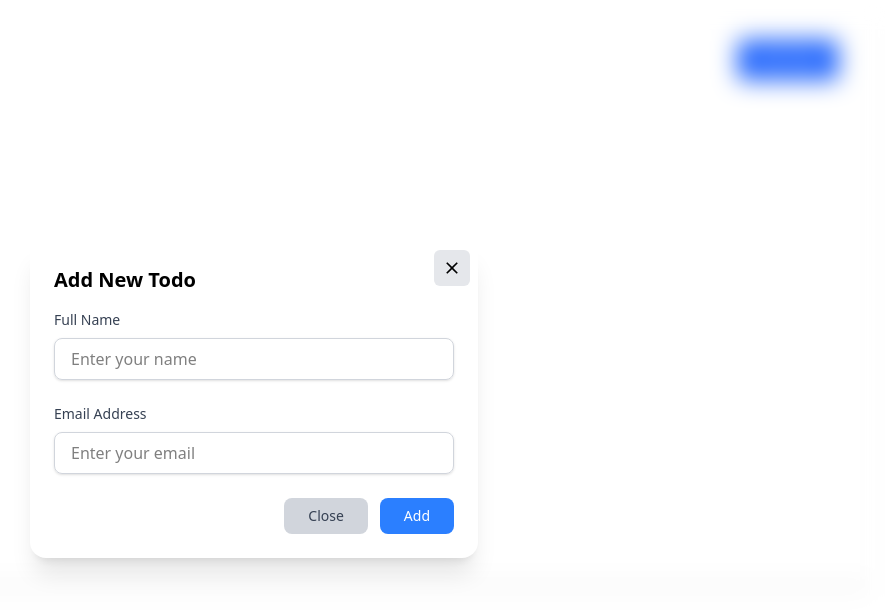
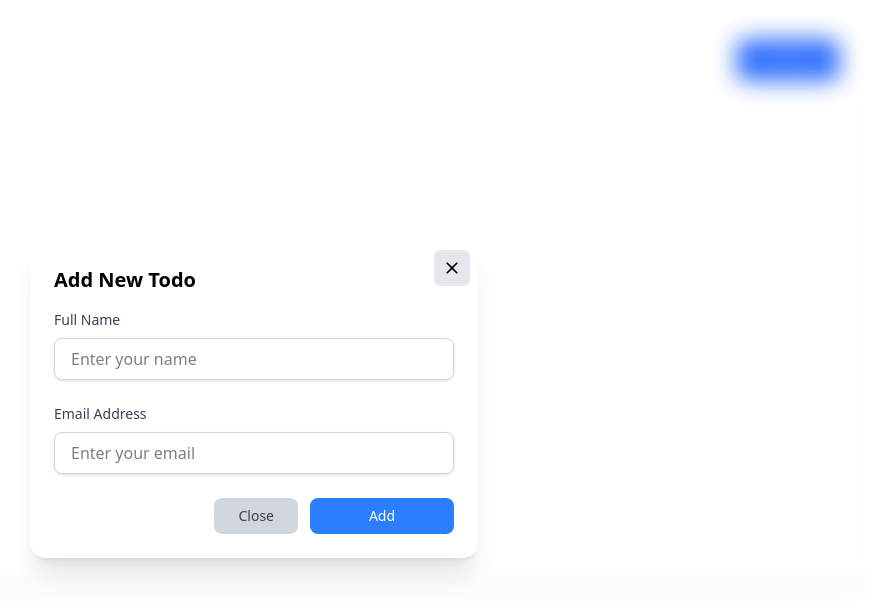
Before and after one commit to goni715/todo-front-with-mysql, a React (Vite) app: page / in a window 1280 px wide. Both pictures are taken after a click on the button "Add New". Shown: the top 614 px of the page, without its empty margins (386-1273 px from the left). Built offline with nearby package versions, Linux system fonts and the light colour scheme; no server answers.

Commit message:
add processing loading

```diff
--- a/src/components/CreateTodoModal.tsx
+++ b/src/components/CreateTodoModal.tsx
@@ -2,29 +2,33 @@ import { useState } from "react";
 import { IoMdClose } from "react-icons/io";
 import { ErrorToast, SuccessToast } from "../helper/ValidationHelper";
 import { useCreateTodoMutation } from "../redux/features/api/baseApi";
+import { CgSpinnerTwo } from "react-icons/cg";
 
 const CreateTodoModal = () => {
   const [isOpen, setIsOpen] = useState(false);
   const [name, setName] = useState("");
   const [email, setEmail] = useState("");
-  const [createTodo, { isLoading }] = useCreateTodoMutation()
+  const [createTodo, { isLoading }] = useCreateTodoMutation();
 
   const openModal = () => setIsOpen(true);
   const closeModal = () => setIsOpen(false);
 
   const handleSubmit = async (e: React.FormEvent<HTMLFormElement>) => {
     e.preventDefault();
-    try{
+    try {
       await createTodo({ name, email }).unwrap();
       SuccessToast("Todo is created Successfully");
       closeModal();
+    } catch (err: any) {
+      // eslint-disable-next-line no-empty, @typescript-eslint/no-unused-vars
+      const status = err?.status;
+      if (status === 409) {
+        ErrorToast("This Email is already exists");
+      } else {
+        ErrorToast("Something Went Wrong");
+      }
     }
-    // eslint-disable-next-line no-empty, @typescript-eslint/no-unused-vars
-    catch(err:any){
-      ErrorToast("Something Went Wrong")
-    }
-  }
-
+  };
 
   return (
     <>
@@ -84,16 +88,23 @@ const CreateTodoModal = () => {
               <div className="flex gap-x-3 justify-end">
                 <button
                   onClick={closeModal}
-                  className="px-6 py-2 bg-gray-300 rounded-lg text-sm cursor-pointer text-gray-700 hover:bg-gray-400 focus:outline-none focus:ring-2 focus:ring-gray-500"
+                  className="px-6 py-2 bg-gray-300 rounded-lg text-sm cursor-pointer text-gray-700 hover:bg-gray-400 focus:outline-none focus:ring-gray-500"
                 >
                   Close
                 </button>
                 <button
                   type="submit"
                   disabled={isLoading}
-                  className="px-6 py-2 cursor-pointer bg-blue-500 text-white rounded-lg text-sm hover:bg-blue-600 focus:outline-none focus:ring-2 focus:ring-blue-500 disabled:cursor-not-allowed"
+                  className="px-6 py-2 w-36 cursor-pointer bg-blue-500 text-white rounded-lg flex justify-center items-center gap-x-2 text-sm hover:bg-blue-600 focus:outline-none focus:ring-blue-500 disabled:cursor-not-allowed"
                 >
-                  Add
+                  {isLoading ? (
+                    <>
+                      <CgSpinnerTwo className="animate-spin" fontSize={16} />
+                      Processing...
+                    </>
+                  ) : (
+                    "Add"
+                  )}
                 </button>
               </div>
             </form>
```
